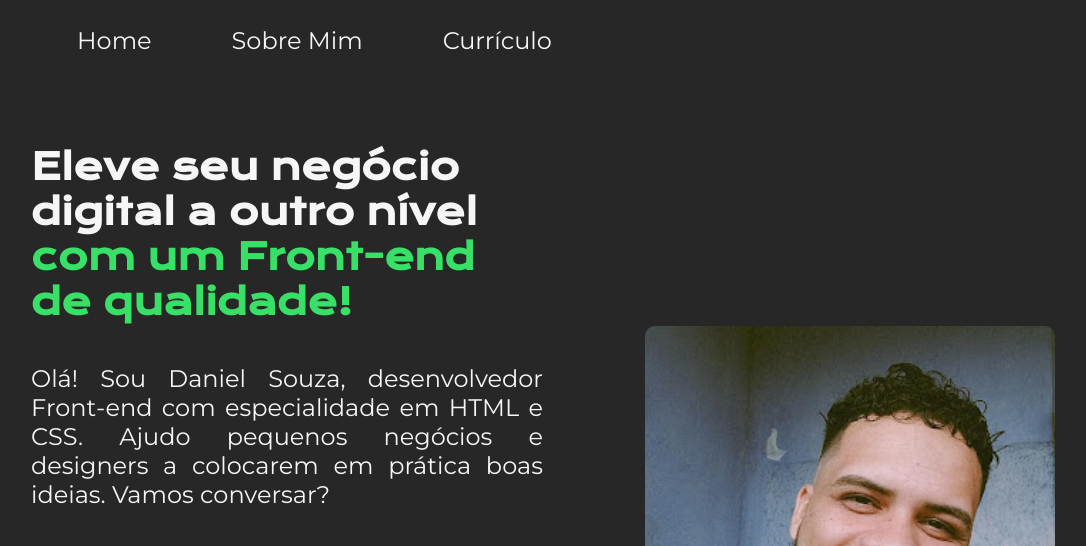
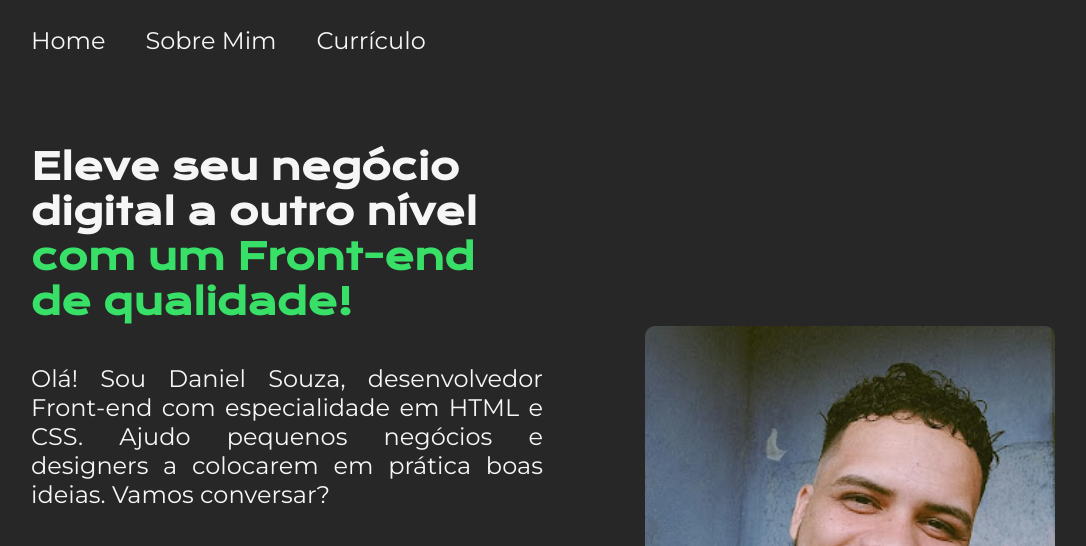
Before and after one commit to souDany/portfolio, a plain HTML site: page index.html in a window 1280 px wide. Shown: the top 546 px of the page, without its empty margins (97-1183 px from the left). Drawn offline with nearby package versions, Linux system fonts and the light colour scheme.

Commit message:
Update style.css

```diff
--- a/styles/style.css
+++ b/styles/style.css
@@ -141,7 +141,7 @@ h2{
    }
    .cabecalho__redes{
         justify-content: center;
-        gap: 80px;
+        gap: 40px;
    }
     .apresentacao{
         flex-direction: column-reverse;
@@ -153,8 +153,7 @@ h2{
 }
 @media (min-width: 1200px) {
     .cabecalho__redes{
-        padding-left: 4%;
-        padding-right: 4%;
+        gap: 40px;
     }
 
     .apresentacao__links__botao {
```
